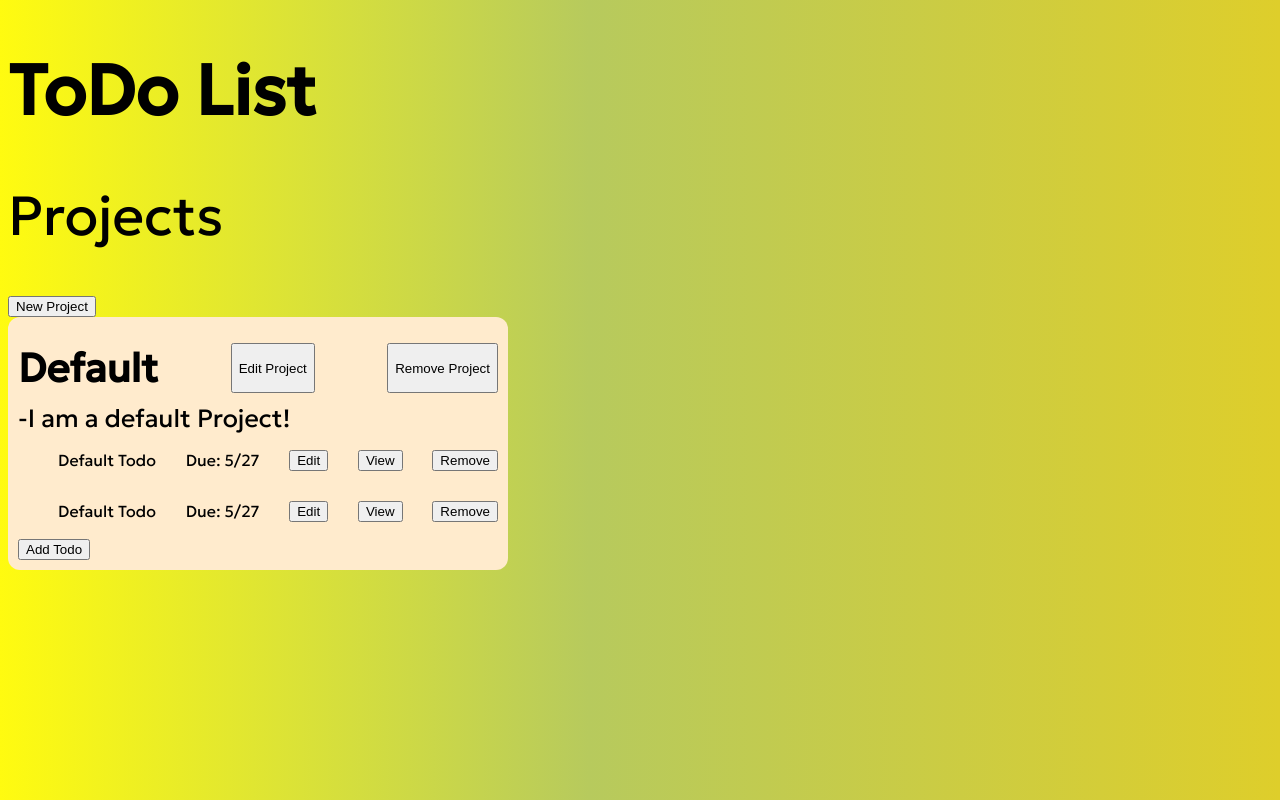
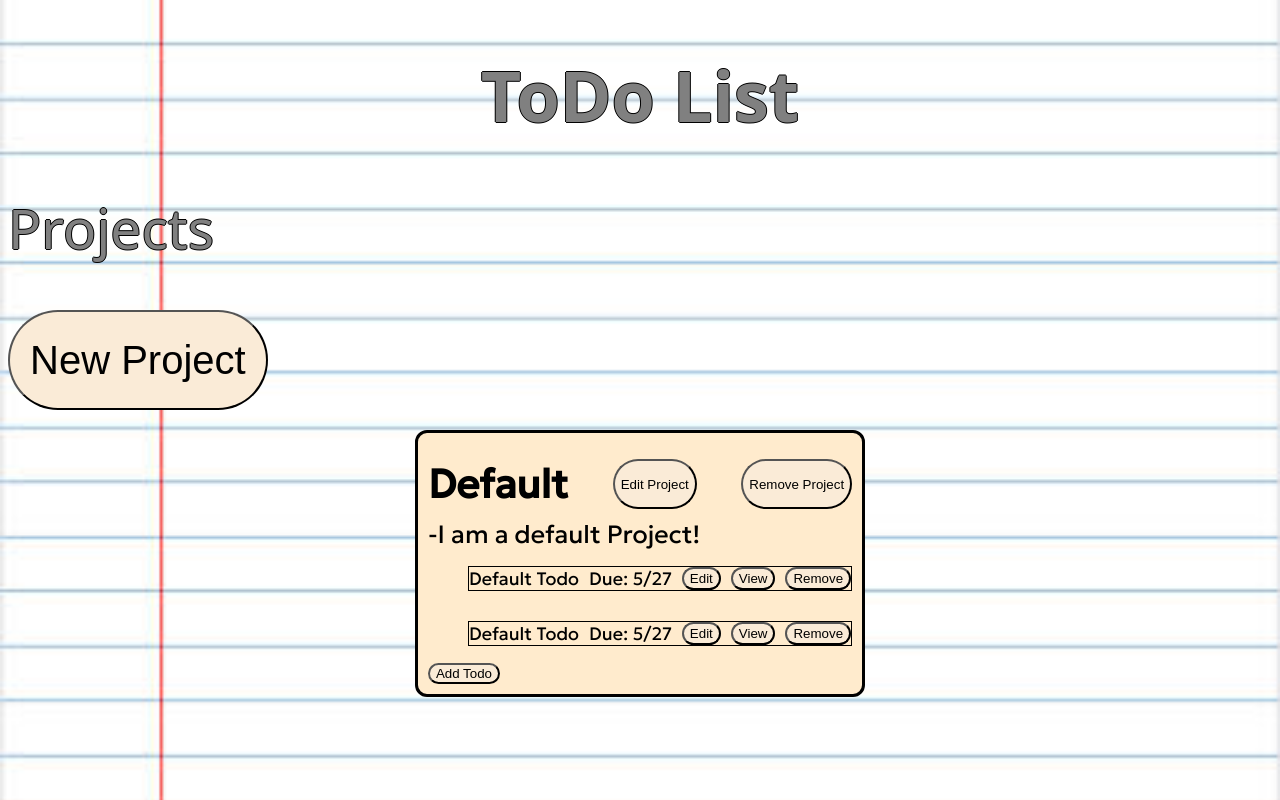
Before and after one commit to WilliamNorboe/ToDo-List, a website built with webpack: page dist/index.html in a window 1280 px wide. Built offline with Linux system fonts and the light colour scheme.

Commit message:
fixed up styling

```diff
--- a/src/style.css
+++ b/src/style.css
@@ -7,27 +7,59 @@ body{
     background-color: #fffb10;
     background-image: linear-gradient(90deg, #fffb10 0%, #b7ca5d 46%, #dece2b 100%);
     font-family: 'Geologica', 'Lucida Sans', 'Lucida Sans Regular', 'Lucida Grande', 'Lucida Sans Unicode', Geneva, Verdana, sans-serif;
+    background: url('./notebook.jpg') no-repeat center center fixed;
+    -webkit-background-size: cover;
+    -moz-background-size: cover;
+    -o-background-size: cover;
+    background-size: cover;
+}
+
+#content{
+    /* display: flex;
+    flex-direction: column;
+    align-items: center; */
+
+}
+
+
+#content>button{
+    height: 100px;
+    font-size: 40px;
+    padding: 20px;
+    margin-bottom: 20px;
 }
 
 h1{
     font-weight: bold;
     font-size: 70px;
+    text-shadow: -1px 0 black, 0 1px black, 1px 0 black, 0 -1px black;
+    font-family: sans; color: grey;
+    text-align: center;
 }
 h2{
     font-size: 55px;
     font-weight: normal;
+    text-shadow: -1px 0 black, 0 1px black, 1px 0 black, 0 -1px black;
+    font-family: sans; color: grey;
 }
 
 .projects{
-    display: grid;
-    grid-template-columns: repeat(auto-fit, 500px);
+    display: flex;
+    /* grid-template-columns: repeat(auto-fill, 100%); */
+    justify-content: center;
+    flex-wrap: wrap;
     gap: 10px;
+    width: 100%;
+    /* align-content: center; */
+    /* justify-items: center;
+    align-items: center; */
 }
 
 .project{
     background-color: blanchedalmond;
     border-radius: 12px;
     padding: 10px;
+    border: 3px solid black;
 }
 
 ul{
@@ -42,7 +74,7 @@ ul{
     display: flex;
     justify-content: space-between;
     width: 100%;
-    word-break: break-all;
+    word-break: break-word;
     /* height: 100px;
     color: blue; */
 }
@@ -56,7 +88,7 @@ ul{
 .pinfo{
     display: flex;
     flex-direction: column;
-    overflow-wrap: break-all;
+    /* overflow-wrap: break-word; */
     flex-wrap: wrap;
     width: 100%;
     gap: 10px
@@ -65,14 +97,21 @@ ul{
 .todo{
     display: flex;
     justify-content: space-between;
-    word-break: break-all;
+    word-break: break-word;
     flex-wrap: wrap;
     width: 100%;
-    gap: 10px
+    gap: 10px;
+    font-size: 18px;
+    border: 1px solid black;
 }
 
+.todo button{
+    justify-self: flex-end;
+
+}
 .todo2{
     display: flex;
+    border: 1px solid black;
     flex-direction: column;
     gap: 5px;
     width: 100%;
@@ -96,3 +135,8 @@ textarea{
     width: 100%;
     height: 100px;
 }
+
+button{
+    border-radius: 100px;
+    background-color: antiquewhite;
+}
```
Also changed, not shown: src/index.js (+5 -4 lines), dist/9340b481adfab5642b19.jpg (added), dist/a3c05e3aecc27394d506.jpg (added), dist/main.js, src/notebook.jpg (added).
